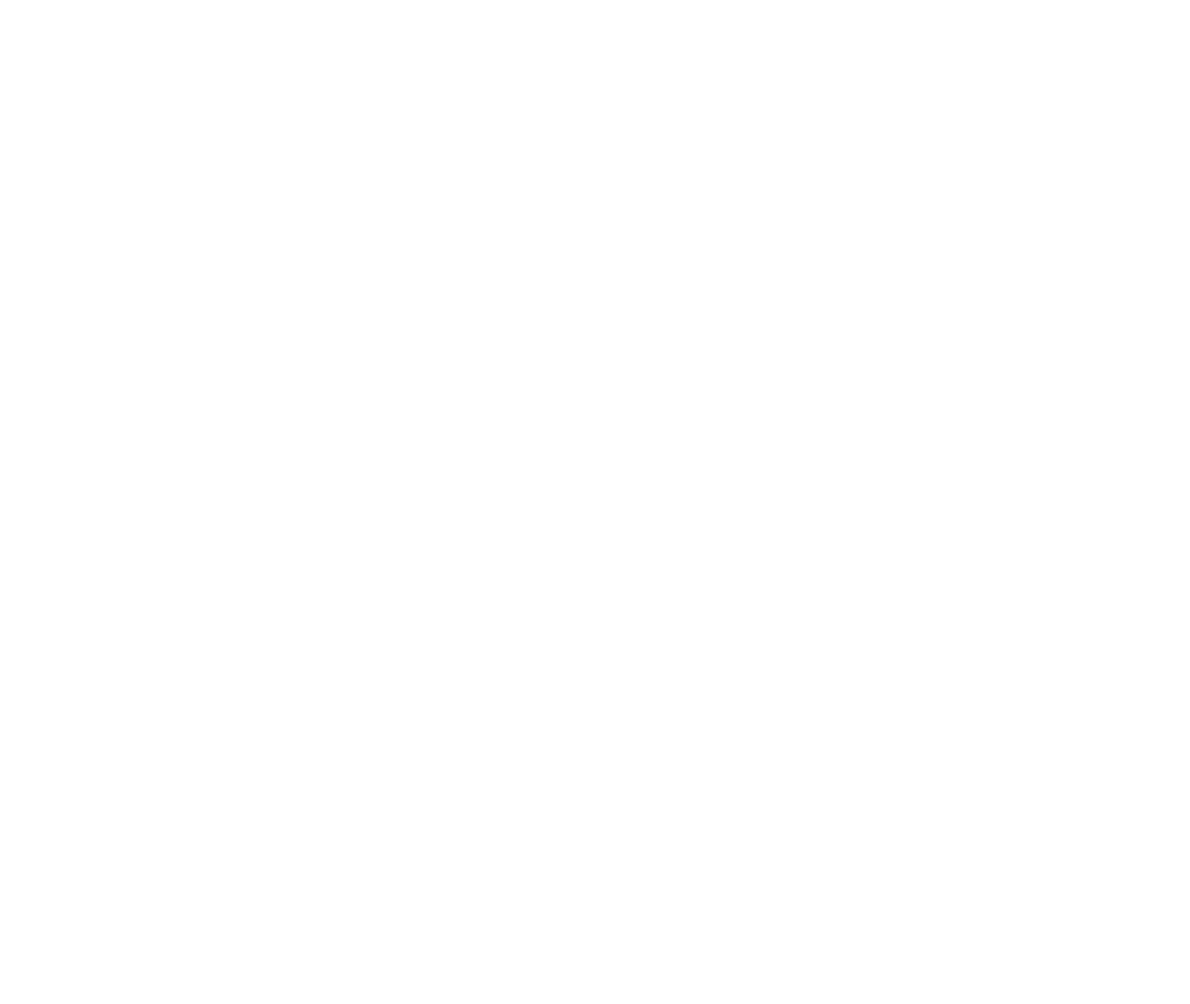
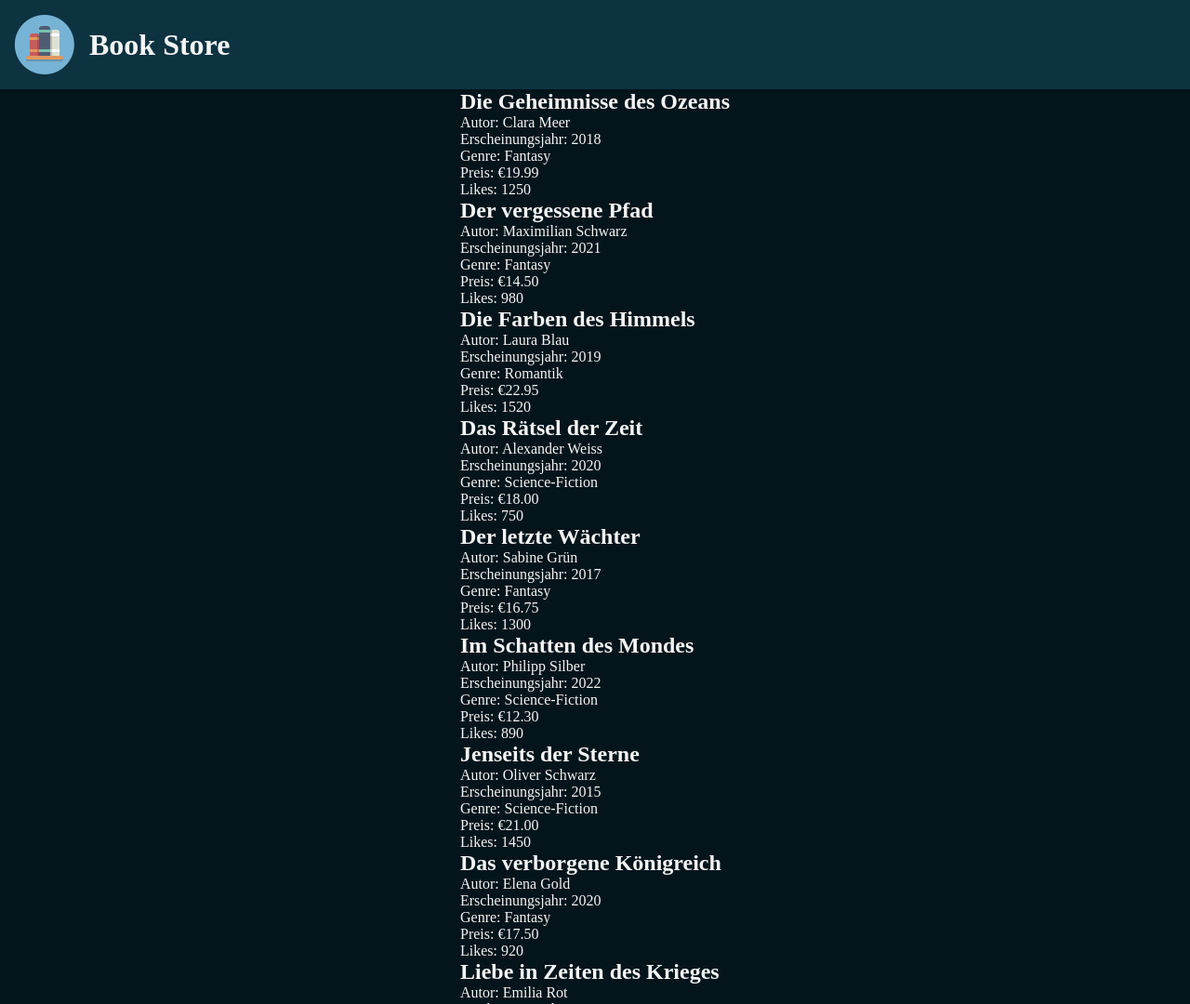
Before and after one commit to NormannBlum/Book-Store, a plain HTML site: page index.html in a window 1280 px wide. Shown: the top 1080 px of the page at 93% size. Before the commit the page ends 800 px from the top, so only its background shows below. Drawn offline with Linux system fonts and the light colour scheme.

Commit message:
add functions and library

```diff
--- a/index.html
+++ b/index.html
@@ -3,11 +3,31 @@
 <head>
     <meta charset="UTF-8">
     <meta name="viewport" content="width=device-width, initial-scale=1.0">
-    <title>Bookstore</title>
+    <title>Book Store</title>
     <script src="script.js"></script>
+    <script src="scripts/library.js"></script>
+    <script src="scripts/template.js"></script>
     <link rel="stylesheet" href="style.css">
+    <link rel="stylesheet" href="styles/assets.css">
+    <link rel="stylesheet" href="styles/standart.css">
 </head>
-<body>
+<body onload="init()">
+
+<header>
+    <div class="header-logo">
+        <img src="./assets/icons/book_icon.png" alt="bookicon">
+    </div>
+
+    <h1>Book Store</h1>
+</header>
+
+<main>
+<div id="book-library"></div>
+</main>
+
+<footer>
+
+</footer>
 
 </body>
 </html>
--- a/script.js
+++ b/script.js
@@ -0,0 +1,13 @@
+function renderBooks() {
+  let library = document.getElementById("book-library");
+  library.innerHTML = "";
+
+  for (let bookIndex = 0; bookIndex < books.length; bookIndex++) {
+    let book = books[bookIndex];
+    library.innerHTML += generateLibraryContent(book, bookIndex);
+  }
+}
+
+function init() {
+  renderBooks();
+}
--- /dev/null
+++ b/scripts/library.js
@@ -0,0 +1,175 @@
+let books = [
+    {
+      "name": "Die Geheimnisse des Ozeans",
+      "author": "Clara Meer",
+      "likes": 1250,
+      "liked": true,
+      "price": 19.99,
+      "publishedYear": 2018,
+      "genre": "Fantasy",
+      "comments": [
+        {
+          "name": "Leser123",
+          "comment": "Ein faszinierendes Abenteuerbuch, das mich von der ersten Seite an gefesselt hat."
+        },
+        {
+          "name": "Bookworm84",
+          "comment": "Eine romantische Geschichte, die mein Herz berührt und mich zum Nachdenken gebracht hat."
+        },
+        {
+          "name": "FantasyFanatic",
+          "comment": "Eine spannende Fantasiewelt, die ich nur schwer aus der Hand legen konnte."
+        },
+        {
+          "name": "SciFiGuru",
+          "comment": "Ein cleverer Science-Fiction-Roman mit interessanten Zeitreise-Konzepten und Charakteren."
+        },
+        {
+          "name": "NovelLover",
+          "comment": "Ein Buch, das voller magischer Überraschungen steckt und mich begeistert hat."
+        }
+      ]
+    },
+    {
+      "name": "Der vergessene Pfad",
+      "author": "Maximilian Schwarz",
+      "likes": 980,
+      "liked": false,
+      "price": 14.50,
+      "publishedYear": 2021,
+      "genre": "Fantasy",
+      "comments": []
+    },
+    {
+      "name": "Die Farben des Himmels",
+      "author": "Laura Blau",
+      "likes": 1520,
+      "liked": true,
+      "price": 22.95,
+      "publishedYear": 2019,
+      "genre": "Romantik",
+      "comments": [
+        {
+          "name": "LeserPeter",
+          "comment": "Die Handlung war fesselnd und die Charaktere unglaublich lebendig dargestellt."
+        },
+        {
+          "name": "BookLover21",
+          "comment": "Ein romantisches Meisterwerk, das mich tief berührt und bewegt hat."
+        },
+        {
+          "name": "FantasyNerd",
+          "comment": "Fantastische Welten und epische Abenteuer - genau mein Geschmack!"
+        },
+        {
+          "name": "SciFiEnthusiast",
+          "comment": "Die Zeitreise-Elemente waren genial und haben die Story spannend gemacht."
+        },
+        {
+          "name": "ReadingAddict",
+          "comment": "Ein unvergessliches Buch, das mich auf eine magische Reise mitgenommen hat."
+        }
+      ]
+    },
+    {
+      "name": "Das Rätsel der Zeit",
+      "author": "Alexander Weiss",
+      "likes": 750,
+      "liked": false,
+      "price": 18.00,
+      "publishedYear": 2020,
+      "genre": "Science-Fiction",
+      "comments": [
+        {
+          "name": "BuchKenner",
+          "comment": "Ein spannendes Abenteuer, das mich von Anfang an mitgerissen hat."
+        },
+        {
+          "name": "LeseWurm",
+          "comment": "Die Liebesgeschichte war herzergreifend und wunderschön geschrieben."
+        }
+      ]
+    },
+    {
+      "name": "Der letzte Wächter",
+      "author": "Sabine Grün",
+      "likes": 1300,
+      "liked": true,
+      "price": 16.75,
+      "publishedYear": 2017,
+      "genre": "Fantasy",
+      "comments": []
+    },
+    {
+      "name": "Im Schatten des Mondes",
+      "author": "Philipp Silber",
+      "likes": 890,
+      "liked": false,
+      "price": 12.30,
+      "publishedYear": 2022,
+      "genre": "Science-Fiction",
+      "comments": [
+        {
+          "name": "BücherLiebhaber",
+          "comment": "Eine magische Reise durch eine faszinierende Fantasiewelt, absolut fesselnd."
+        },
+        {
+          "name": "Leseratte",
+          "comment": "Ein packender Science-Fiction-Roman, der mich zum Nachdenken gebracht hat."
+        }
+      ]
+    },
+    {
+      "name": "Jenseits der Sterne",
+      "author": "Oliver Schwarz",
+      "likes": 1450,
+      "liked": true,
+      "price": 21.00,
+      "publishedYear": 2015,
+      "genre": "Science-Fiction",
+      "comments": [
+        {
+          "name": "Leser123",
+          "comment": "Ein fesselndes Abenteuer, das mich von Anfang bis Ende mitgerissen hat."
+        }
+      ]
+    },
+    {
+      "name": "Das verborgene Königreich",
+      "author": "Elena Gold",
+      "likes": 920,
+      "liked": false,
+      "price": 17.50,
+      "publishedYear": 2020,
+      "genre": "Fantasy",
+      "comments": [
+        {
+          "name": "Bookworm92",
+          "comment": "Ein faszinierendes Buch, das mich von der ersten Seite an gefesselt hat."
+        }
+      ]
+    },
+    {
+      "name": "Liebe in Zeiten des Krieges",
+      "author": "Emilia Rot",
+      "likes": 1800,
+      "liked": true,
+      "price": 19.99,
+      "publishedYear": 2016,
+      "genre": "Romantik",
+      "comments": [
+        {
+          "name": "Bibliophile23",
+          "comment": "Die Fantasiewelt war so lebendig, ich konnte das Buch kaum aus der Hand legen."
+        },
+        {
+          "name": "StorySeeker",
+          "comment": "Eine unglaublich berührende Liebesgeschichte, die mich tief bewegt hat."
+        },
+        {
+          "name": "SciFiExplorer",
+          "comment": "Spannende Zukunftsvisionen und interessante Charaktere machten diesen Roman einzigartig."
+        }
+      ]
+    }
+  ]
--- /dev/null
+++ b/scripts/template.js
@@ -0,0 +1,14 @@
+function generateLibraryContent(book) {
+  return `
+    <div class="book-item">
+        <h2>${book.name}</h2>
+        <p>Autor: ${book.author}</p>
+        <p>Erscheinungsjahr: ${book.publishedYear}</p>
+        <p>Genre: ${book.genre}</p>
+        <p>Preis: €${book.price.toFixed(2)}</p>
+        <p>Likes: ${book.likes}</p>
+    </div>
+    `;
+}
+
+// bookIndex später in die Funktion wegen comments und likes?
--- a/style.css
+++ b/style.css
@@ -0,0 +1,27 @@
+body {
+  background-color: rgb(3, 20, 27);
+  color: whitesmoke;
+  font-size: 16px;
+  display: flex;
+  justify-content: center;
+  align-items: center;
+  flex-direction: column;
+  overflow-x: hidden;
+}
+
+header {
+  background-color: rgb(13, 50, 64);
+  padding: 16px;
+  width: 100vw;
+  display: flex;
+  align-items: center;
+  justify-content: start;
+}
+
+.header-logo {
+    display: flex;
+    justify-content: center;
+    margin-right: 16px;
+    height: 64px;
+    width: 64px;
+}
--- /dev/null
+++ b/styles/standart.css
@@ -0,0 +1,13 @@
+* {
+    box-sizing: border-box;
+    margin: 0;
+    scroll-behavior: smooth;
+}
+
+a{
+    text-decoration: none;
+}
+
+p {
+    margin: 0;
+}
```
Also changed, not shown: assets/icons/book_icon.png (added), styles/assets.css (added).
